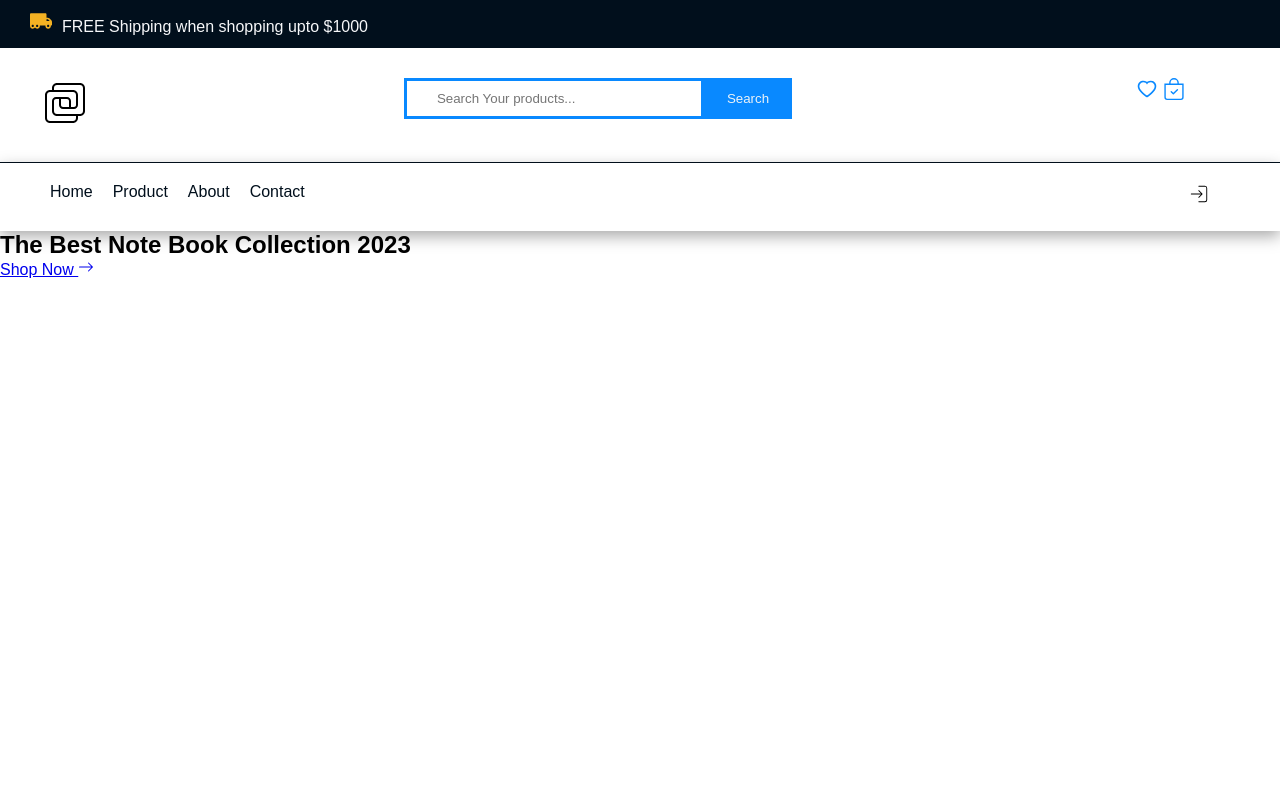
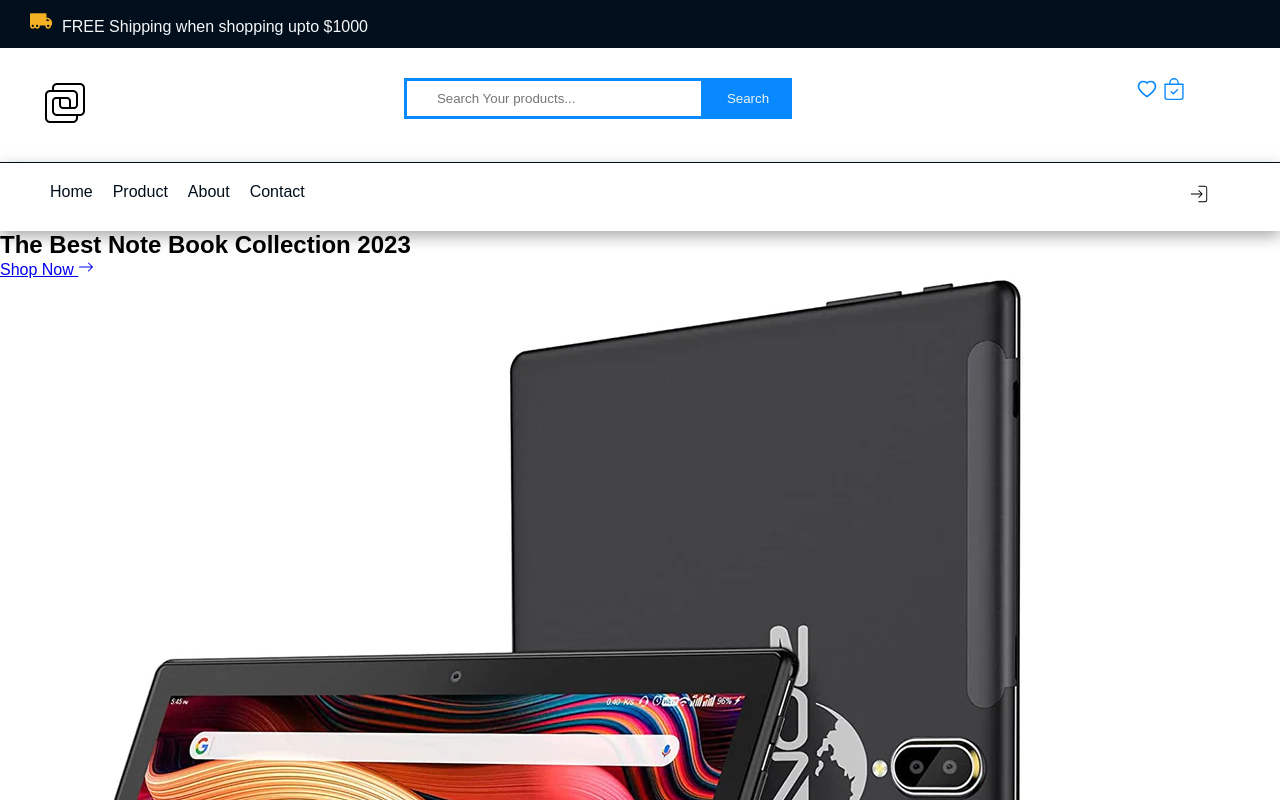
Before and after one commit to jegbune/my-ecommerce-app, a React (Create React App) app: page / in a window 1280 px wide. Shown: the top 800 px of the page. Built offline with nearby package versions, Linux system fonts and the light colour scheme.

Commit message:
React Home page update

```diff
--- a/src/Component/ecommerceComponent/Home.js
+++ b/src/Component/ecommerceComponent/Home.js
@@ -11,6 +11,9 @@ function Home() {
                     <h2>The Best Note Book Collection 2023</h2>
                     <Link to= '/product'>Shop Now <BsArrowRight/> </Link>
                 </div>
+                <div className='img-box'>
+                    <img src='./img/slider-img.png' alt='sliderimg' />
+                </div>
             </div>
         </div>
         </>
```
Also changed, not shown: public/img/slider-img.png (added), src/img/slider-img.png (added).
